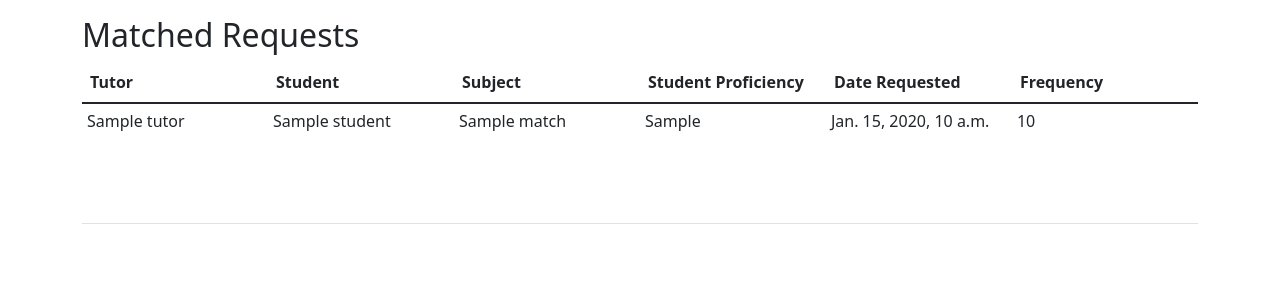
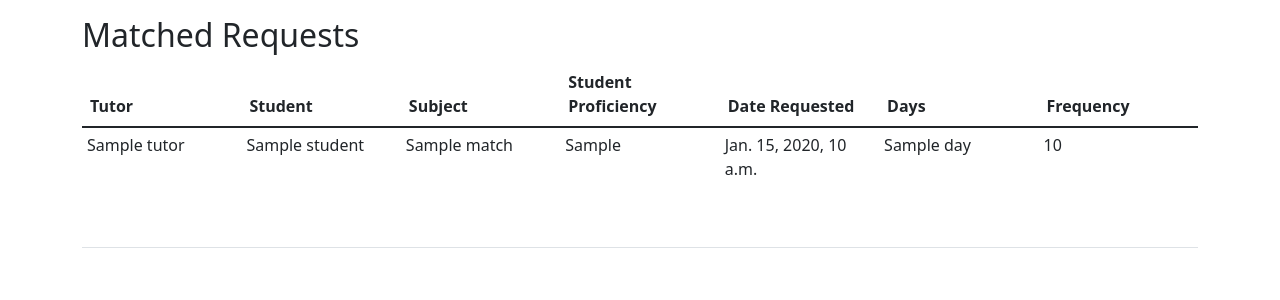
Before and after one commit to rSamaei/SEGSmallGroup, a Django app: template tutorials/templates/view_matched_requests.html in a window 1280 px wide. Shown: the part 56-356 px from the top of the page. Run offline with Django 3.2, Linux system fonts and the light colour scheme; the template is opened without the code that fills it: most values are stand-ins (such as "Sample title", 1, 10 or a date in 2020); some libraries are stand-ins or nearby versions.

Commit message:
add days to column

```diff
--- a/tutorials/forms.py
+++ b/tutorials/forms.py
@@ -38,7 +38,7 @@ class RequestSessionForm(forms.ModelForm):
 
     class Meta:
         model = RequestSession
-        fields = ['subject', 'proficiency', 'frequency']
+        fields = ['subject', 'proficiency', 'frequency', 'days']
         widgets = {
             'proficiency': forms.Select(choices=RequestSession.PROFICIENCY_TYPES),
             'frequency': forms.Select(choices=RequestSession.FREQUENCY_CHOICES),
--- a/tutorials/templates/student_view_unmatched_requests.html
+++ b/tutorials/templates/student_view_unmatched_requests.html
@@ -13,6 +13,7 @@
               <th>Subject</th>
               <th>Proficiency</th>
               <th>Frequency</th>
+              <th>Days</th>
               <th>Date Requested</th>
             </tr>
           </thead>
@@ -23,6 +24,11 @@
                 <td>{{ request.subject.name }}</td>
                 <td>{{ request.get_proficiency_display }}</td>
                 <td>{{ request.get_frequency_display }}</td>
+                <td>
+                  {% for day in request.days.all %}
+                    {{ day.get_day_of_week_display }}<br>
+                  {% endfor %}
+                </td>
                 <td>{{ request.date_requested }}</td>
               </tr>
             {% endfor %}
--- a/tutorials/templates/view_matched_requests.html
+++ b/tutorials/templates/view_matched_requests.html
@@ -11,6 +11,7 @@
           <th scope="col">Subject</th>
           <th scope="col">Student Proficiency</th>
           <th scope="col">Date Requested</th>
+          <th scope="col">Days</th>
           <th scope="col">Frequency</th>
         </tr>
       </thead>
@@ -22,6 +23,11 @@
             <td>{{ match.subject }}</td>
             <td>{{ match.student_proficiency }}</td>
             <td>{{ match.date_requested }}</td>
+            <td>
+              {% for day in match.days %}
+                {{ day }}<br>
+              {% endfor %}
+            </td>
             <td>{{ match.frequency }}</td>
           </tr>
         {% empty %}
```
Also changed, not shown: tutorials/views.py (+10 -1 lines).
